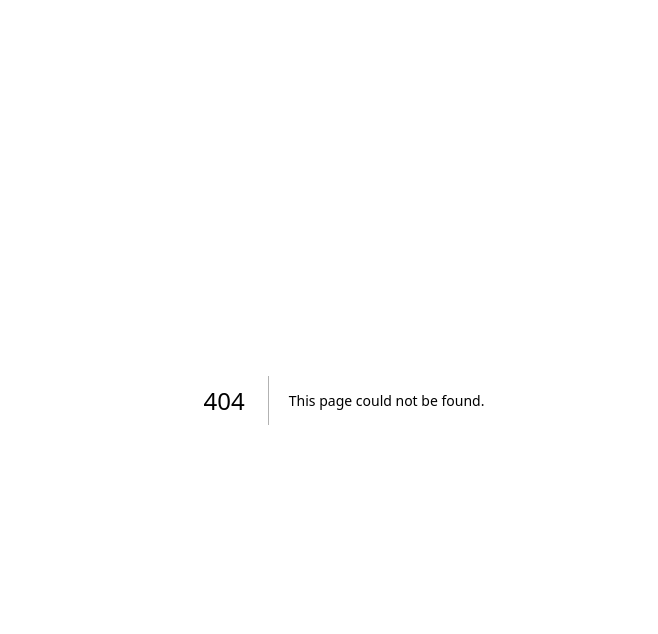
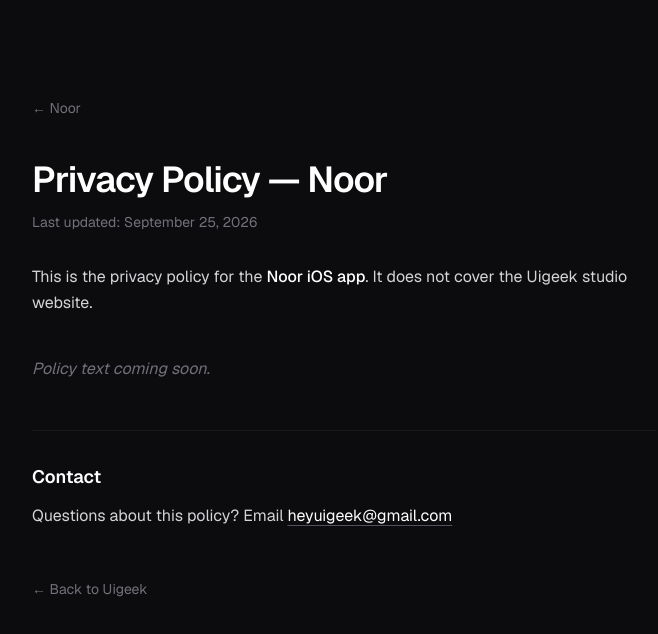
Before and after one commit to masudurui/uigeek-nextjs, a Next.js app: page /noor/privacy in a window 1280 px wide. Before the commit this address had no page. Shown: the top 634 px of the page, without its empty margins (296-954 px from the left). Built offline with nearby package versions, Linux system fonts and the light colour scheme.

Commit message:
Add Noor support and privacy pages
Co-Authored-By: Claude Opus 5.5 <noreply@anthropic.com>

```diff
--- /dev/null
+++ b/app/noor/page.tsx
@@ -0,0 +1,46 @@
+// app/noor/page.tsx
+import type { Metadata } from "next";
+import Link from "next/link";
+
+export const metadata: Metadata = {
+  title: "Noor Support",
+  description: "Support and contact for the Noor iOS app.",
+};
+
+const SUPPORT_EMAIL = "heyuigeek@gmail.com";
+
+export default function NoorSupportPage() {
+  return (
+    <main className="min-h-screen bg-[#0c0c0e] text-zinc-300">
+      <div className="mx-auto max-w-2xl px-6 py-16 md:py-24">
+        <Link href="/" className="text-sm text-zinc-500 hover:text-white transition-colors">
+          ← Uigeek
+        </Link>
+
+        <h1 className="mt-10 text-3xl md:text-4xl font-semibold tracking-tight text-white">Noor</h1>
+        <p className="mt-4 leading-relaxed">
+          This page is for the Noor iOS app. If you have a question, found a bug, or need help, get in touch.
+        </p>
+
+        <section className="mt-12 border-t border-white/5 pt-8">
+          <h2 className="text-sm font-medium uppercase tracking-wider text-zinc-500">Support</h2>
+          <p className="mt-3 leading-relaxed">
+            Email{" "}
+            <a href={`mailto:${SUPPORT_EMAIL}`} className="text-white underline underline-offset-4 decoration-zinc-600 hover:decoration-white">
+              {SUPPORT_EMAIL}
+            </a>
+          </p>
+        </section>
+
+        <section className="mt-10 border-t border-white/5 pt-8">
+          <h2 className="text-sm font-medium uppercase tracking-wider text-zinc-500">Privacy</h2>
+          <p className="mt-3 leading-relaxed">
+            <Link href="/noor/privacy" className="text-white underline underline-offset-4 decoration-zinc-600 hover:decoration-white">
+              Read the Noor privacy policy
+            </Link>
+          </p>
+        </section>
+      </div>
+    </main>
+  );
+}
--- /dev/null
+++ b/app/noor/privacy/page.tsx
@@ -0,0 +1,53 @@
+// app/noor/privacy/page.tsx
+import type { Metadata } from "next";
+import Link from "next/link";
+
+export const metadata: Metadata = {
+  title: "Noor Privacy Policy",
+  description: "Privacy policy for the Noor iOS app.",
+};
+
+const CONTACT_EMAIL = "heyuigeek@gmail.com";
+
+export default function NoorPrivacyPage() {
+  return (
+    <main className="min-h-screen bg-[#0c0c0e] text-zinc-300">
+      <article className="mx-auto max-w-2xl px-6 py-16 md:py-24">
+        <Link href="/noor" className="text-sm text-zinc-500 hover:text-white transition-colors">
+          ← Noor
+        </Link>
+
+        <h1 className="mt-10 text-3xl md:text-4xl font-semibold tracking-tight text-white">
+          Privacy Policy — Noor
+        </h1>
+        <p className="mt-3 text-sm text-zinc-500">Last updated: September 25, 2026</p>
+
+        <p className="mt-8 leading-relaxed">
+          This is the privacy policy for the <strong className="text-white font-medium">Noor iOS app</strong>. It
+          does not cover the Uigeek studio website.
+        </p>
+
+        {/* Policy body — replace the placeholder below with the provided text. */}
+        <div className="mt-10 space-y-6 leading-relaxed [&_h2]:mt-10 [&_h2]:text-lg [&_h2]:font-semibold [&_h2]:text-white">
+          <p className="text-zinc-500 italic">Policy text coming soon.</p>
+        </div>
+
+        <section className="mt-12 border-t border-white/5 pt-8">
+          <h2 className="text-lg font-semibold text-white">Contact</h2>
+          <p className="mt-3 leading-relaxed">
+            Questions about this policy? Email{" "}
+            <a href={`mailto:${CONTACT_EMAIL}`} className="text-white underline underline-offset-4 decoration-zinc-600 hover:decoration-white">
+              {CONTACT_EMAIL}
+            </a>
+          </p>
+        </section>
+
+        <p className="mt-12">
+          <Link href="/" className="text-sm text-zinc-500 hover:text-white transition-colors">
+            ← Back to Uigeek
+          </Link>
+        </p>
+      </article>
+    </main>
+  );
+}
```
